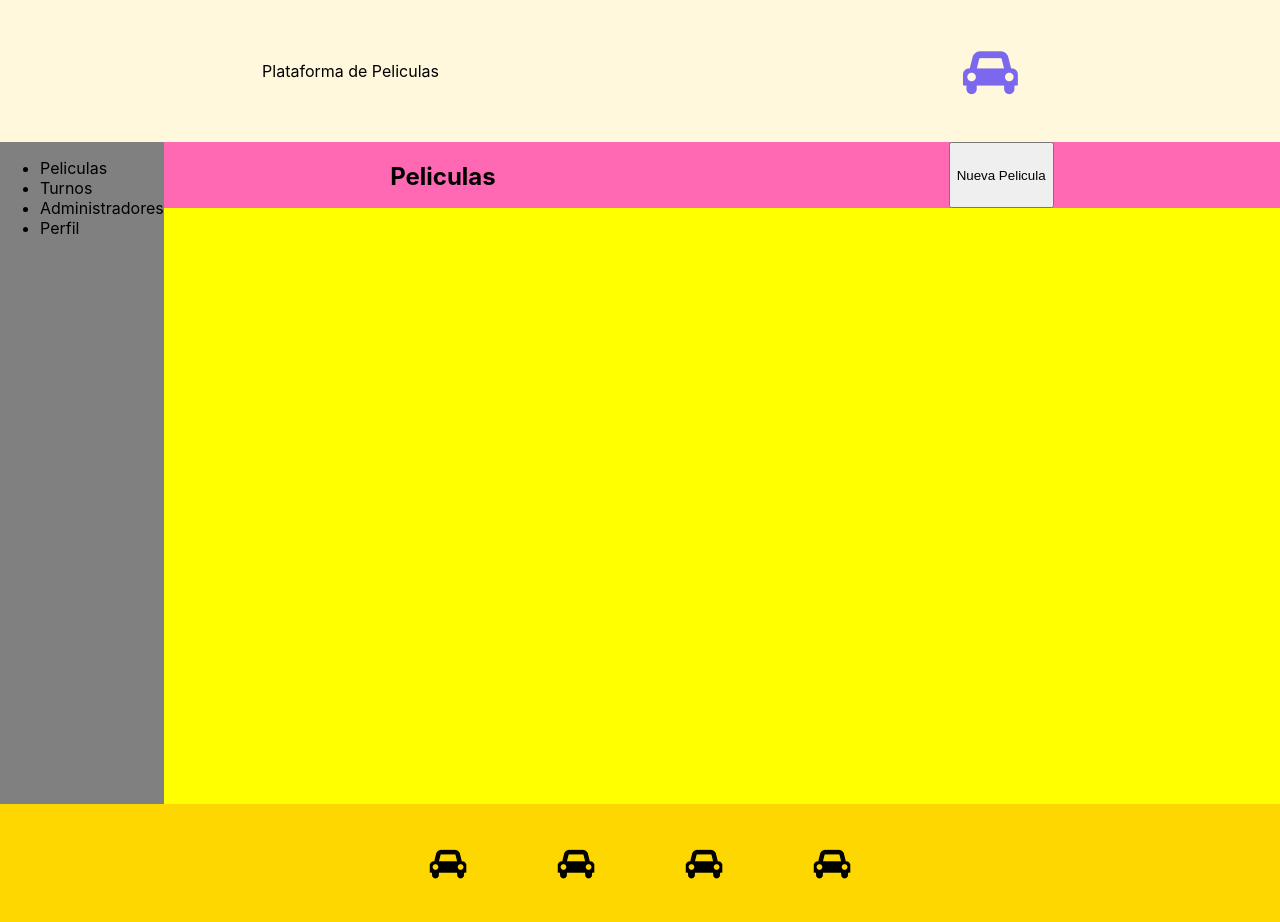
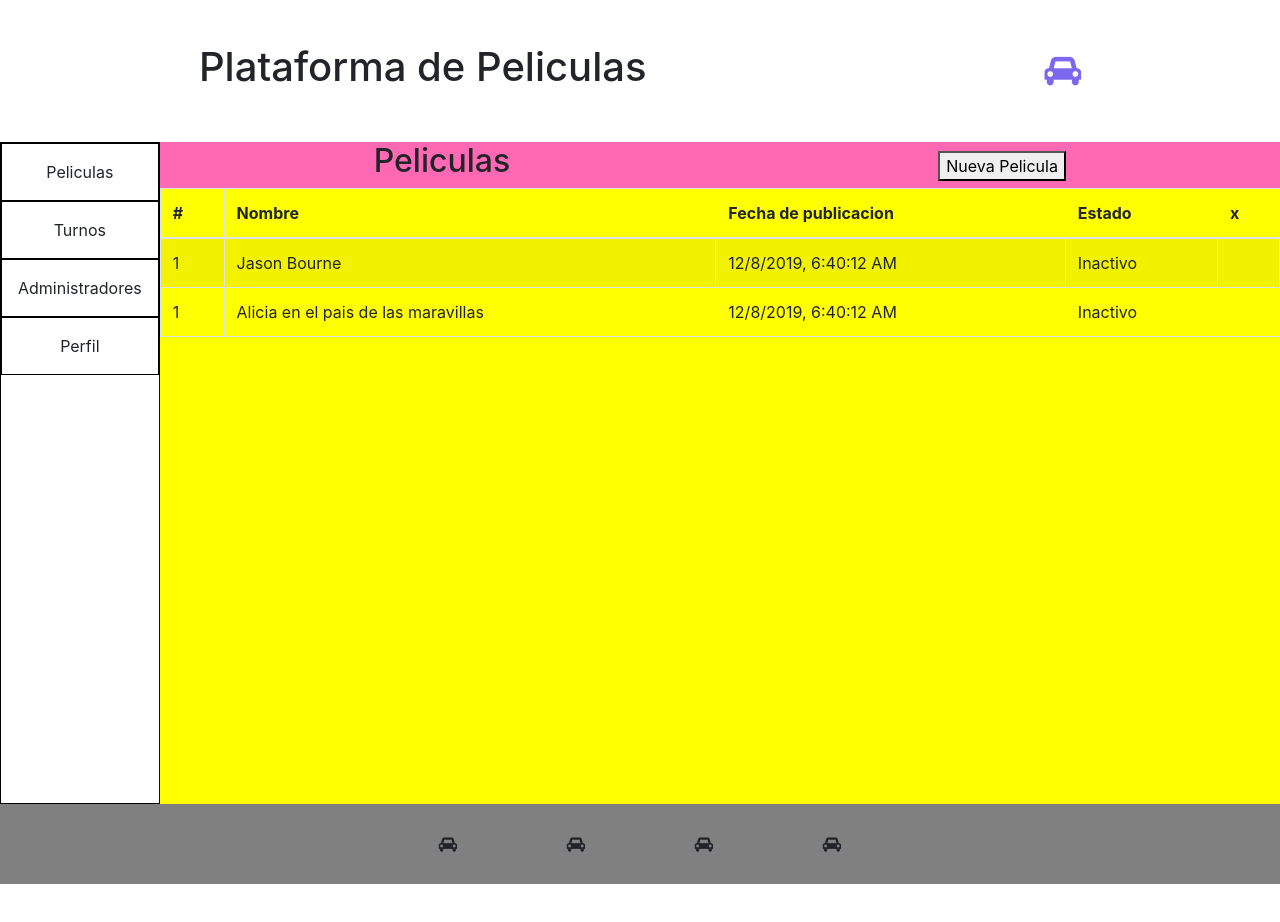
Before and after one commit to kamalyzl/movies-admin, a React (Create React App) app: page / in a window 1280 px wide. After the commit the page ends 884 px from the top, so only its background shows below. Built offline with nearby package versions, Linux system fonts and the light colour scheme.

Commit message:
feat: nav complete and add table in section

```diff
--- a/package.json
+++ b/package.json
@@ -7,7 +7,10 @@
     "@testing-library/jest-dom": "^4.2.4",
     "@testing-library/react": "^9.3.2",
     "@testing-library/user-event": "^7.1.2",
+    "bootstrap": "^4.4.1",
+    "nanoid": "^2.1.7",
     "react": "^16.12.0",
+    "react-bootstrap": "^1.0.0-beta.16",
     "react-dom": "^16.12.0",
     "react-scripts": "3.3.0",
     "standard": "^14.3.1"
--- a/src/App.css
+++ b/src/App.css
@@ -1,31 +1,4 @@
 .App {
-  background-color: black;
   display: flex;
   height: 100vh;
 }
-
-/* .App-logo {
-  height: 40vmin;
-  pointer-events: none;
-}
-
-@media (prefers-reduced-motion: no-preference) {
-  .App-logo {
-    animation: App-logo-spin infinite 20s linear;
-  }
-}
-
-.App-header {
-  background-color: #282c34;
-  min-height: 100vh;
-  display: flex;
-  flex-direction: column;
-  align-items: center;
-  justify-content: center;
-  font-size: calc(10px + 2vmin);
-  color: white;
-}
-
-.App-link {
-  color: #61dafb;
-} */
--- a/src/components/Footer.js
+++ b/src/components/Footer.js
@@ -5,10 +5,10 @@ function Footer () {
   return (
     <footer className='footer'>
       <div>
-        <i class='fa fa-car' />
-        <i class='fa fa-car' />
-        <i class='fa fa-car' />
-        <i class='fa fa-car' />
+        <i className='fa fa-car' />
+        <i className='fa fa-car' />
+        <i className='fa fa-car' />
+        <i className='fa fa-car' />
       </div>
     </footer>
   )
--- a/src/components/Header.js
+++ b/src/components/Header.js
@@ -4,11 +4,13 @@ function Header () {
   return (
     <header className='header'>
       <div>
-      Plataforma de Peliculas
+        <h1>
+        Plataforma de Peliculas
+        </h1>
       </div>
       <span className='icon'>
         <span className='subIcon'>
-          <i class='fa fa-car' />
+          <i className='fa fa-car' />
         </span>
       </span>
     </header>
--- a/src/components/List.js
+++ b/src/components/List.js
@@ -0,0 +1,16 @@
+import React from 'react'
+import 'bootstrap/dist/css/bootstrap.min.css'
+import '../css/Header.css'
+function List ({ id, name, datePublic, status, action }) {
+  return (
+    <tr>
+      <td>{id}</td>
+      <td>{name}</td>
+      <td>{datePublic}</td>
+      <td>{status}</td>
+      <td>{action}</td>
+    </tr>
+  )
+}
+
+export default List
--- a/src/components/Main.js
+++ b/src/components/Main.js
@@ -1,11 +1,31 @@
 import React from 'react'
+import { Table } from 'react-bootstrap'
+import nanoid from 'nanoid'
 import '../css/Main.css'
+import List from './List'
 
+const date = new Date()
+
+const array = [
+  {
+    id: 1,
+    name: 'Jason Bourne',
+    fpublicaction: date.toLocaleString(),
+    status: 'Inactivo'
+  },
+  {
+    id: 1,
+    name: 'Alicia en el pais de las maravillas',
+    fpublicaction: date.toLocaleString(),
+    status: 'Inactivo'
+  }
+]
+const id = nanoid()
 function Main () {
   return (
     <main className='main'>
       <nav>
-        <ul>
+        <ul className='nav-ul'>
           <li>Peliculas</li>
           <li>Turnos</li>
           <li>Administradores</li>
@@ -13,10 +33,39 @@ function Main () {
         </ul>
       </nav>
       <section>
-        <div>
+        <div className='first'>
           <h2>Peliculas</h2>
           <button>Nueva Pelicula</button>
         </div>
+
+        <Table striped bordered hover responsive>
+          <thead>
+            <tr>
+              <th>#</th>
+              <th>Nombre</th>
+              <th>Fecha de publicacion</th>
+              <th>Estado</th>
+              <th>x</th>
+            </tr>
+          </thead>
+          <tbody>
+            {
+              array && array.map((item) => {
+                console.log(item)
+                return (
+                  <List
+                    key={id}
+                    id={item.id}
+                    name={item.name}
+                    status={item.status}
+                    datePublic={item.fpublicaction}
+                  />
+                )
+              })
+            }
+          </tbody>
+        </Table>
+
       </section>
     </main>
   )
--- a/src/css/Footer.css
+++ b/src/css/Footer.css
@@ -1,8 +1,8 @@
 .footer{
-  background-color:gold;
+  background-color:gray;
   justify-content: space-around;
   width: 100vw;
-  height: 15%;
+  height: 10%;
   align-items: center;
   display: flex;
 }
@@ -10,6 +10,6 @@
 .footer > div {
   width: 40%;
   display: flex;
-  font-size: 2rem;
+  font-size: 1rem;
   justify-content: space-around;
 }
--- a/src/css/Header.css
+++ b/src/css/Header.css
@@ -1,5 +1,4 @@
 .header {
-  background-color: cornsilk;
   height: 15%;
   width: 100vw;
   display: flex;
@@ -8,7 +7,7 @@
   min-height: 142px;
 }
 .icon {
-  font-size: 3rem;
+  font-size: 2rem;
 }
 .subIcon {
   color: Mediumslateblue;
--- a/src/css/Main.css
+++ b/src/css/Main.css
@@ -1,23 +1,39 @@
 .main{
-  background-color: red;
-  height: 70%;
+  height: 75%;
   min-height: 662px;
   display: flex;
 }
 
 .main > nav {
-background: gray;
+  text-decoration: none;
+  border-width: 1px;
+  border-style: solid;
+  border-color: black;
+}
+
+.nav-ul{
+  padding: 0;
+
+
+}
+.nav-ul li{
+  list-style: none;
+  border-width: 1px;
+  border-style: solid;
+  border-color: black;
+  padding: 1rem;
+  text-align: center;
 }
 
 .main > section {
   width: 100%;
-background: yellow;
+  background: yellow;
 }
 
-.main > section > div{
+.first {
   width: 100%;
-background: hotpink;
-display: flex;
-justify-content: space-around;
-height: 10%;
+  background: hotpink;
+  display: flex;
+  justify-content: space-around;
+  align-items: baseline;
 }
```
Also changed, not shown: 1 other file (tests, documents, lock files or other folders).
